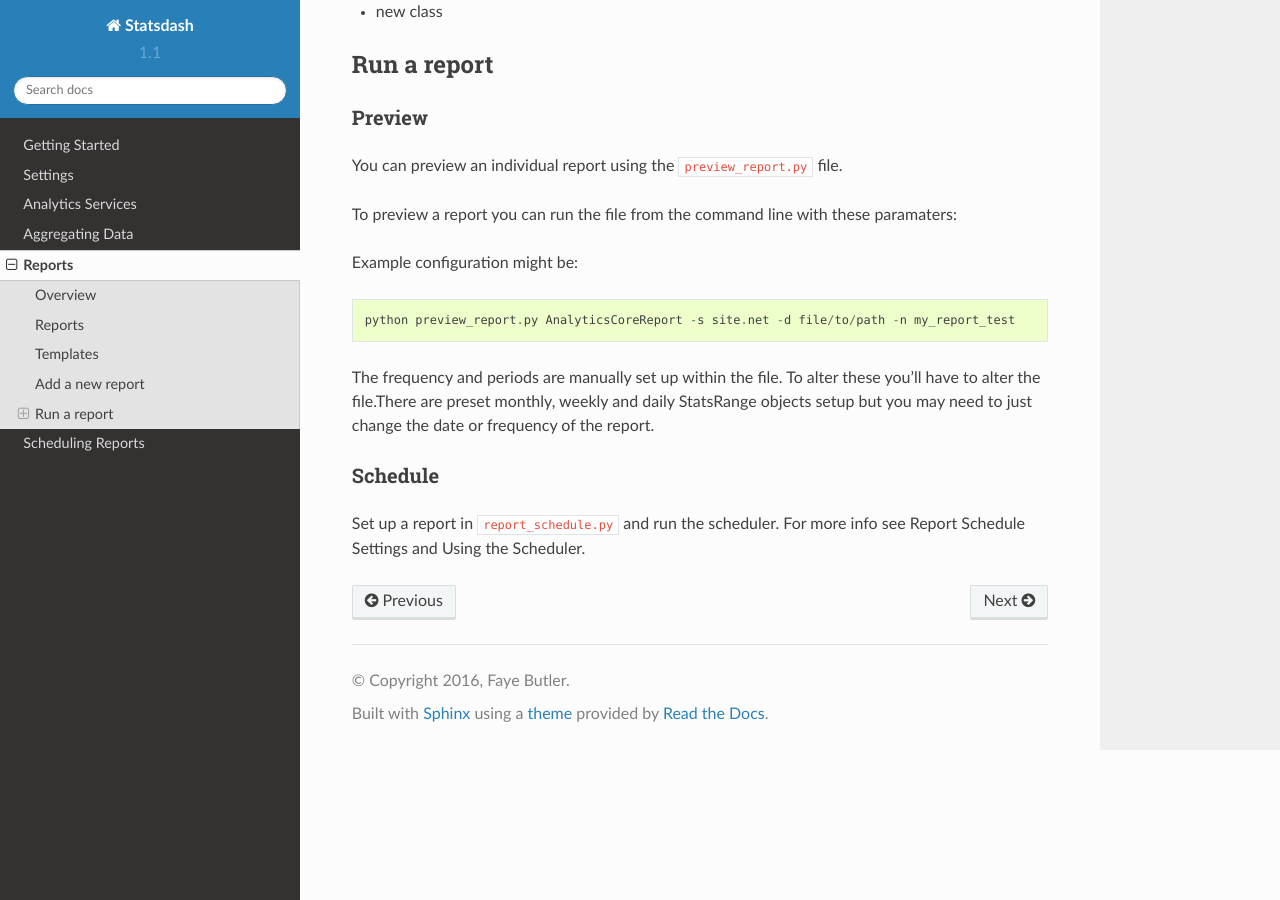
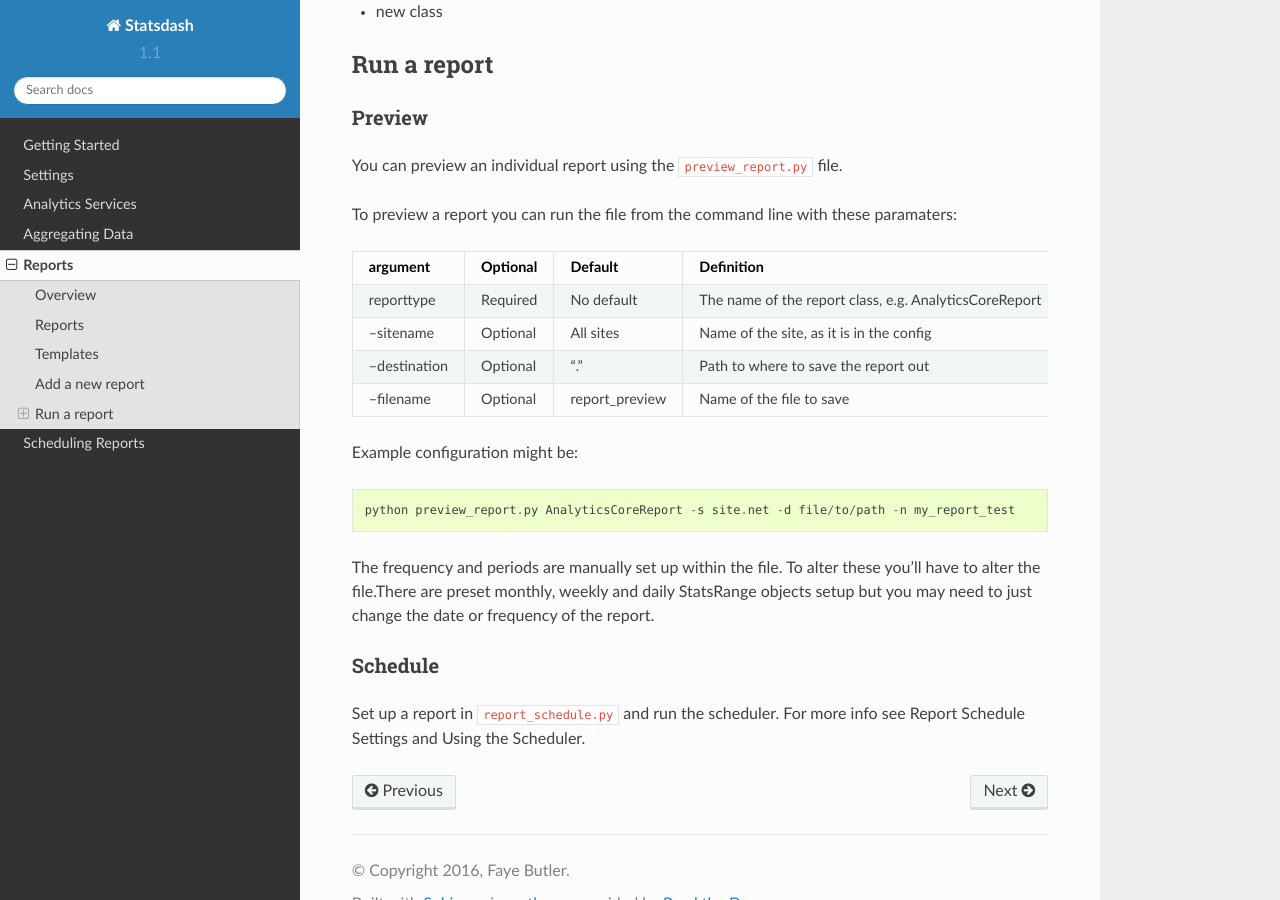
Before and after one commit to gamernetwork/gastatsdash, a Sphinx documentation site: the page built from docs/reports.rst, in a window 1280 px wide and 900 px high, scrolled down 2181 px. Built offline with Sphinx 7.4.7 and the Read the Docs theme 2.0.0, drawn with Linux system fonts in a browser that asks for light colours.

```diff
--- a/docs/reports.rst
+++ b/docs/reports.rst
@@ -97,14 +97,14 @@ You can preview an individual report using the ``preview_report.py`` file.
 
 To preview a report you can run the file from the command line with these paramaters:
 
-============	=========	=============	==========================================================
-argument	Optional  	Default		Definition
-============	=========	=============	==========================================================
-reporttype	Required 	No default	The name of the report class, e.g. AnalyticsCoreReport
---sitename	Optional 	All sites	Name of the site, as it is in the config
---destination	Optional	"."		Path to where to save the report out
---filename	Optional	report_preview	Name of the file to save
-============	=========	=============	==========================================================
+==============	=========   ================	==========================================================
+argument	Optional    Default		Definition
+==============	=========   ================	==========================================================
+reporttype	Required    No default		The name of the report class, e.g. AnalyticsCoreReport
+--sitename	Optional    All sites		Name of the site, as it is in the config
+--destination	Optional    "."			Path to where to save the report out
+--filename	Optional    report_preview	Name of the file to save
+==============	=========   ================	==========================================================
 
 Example configuration might be::
 
```
